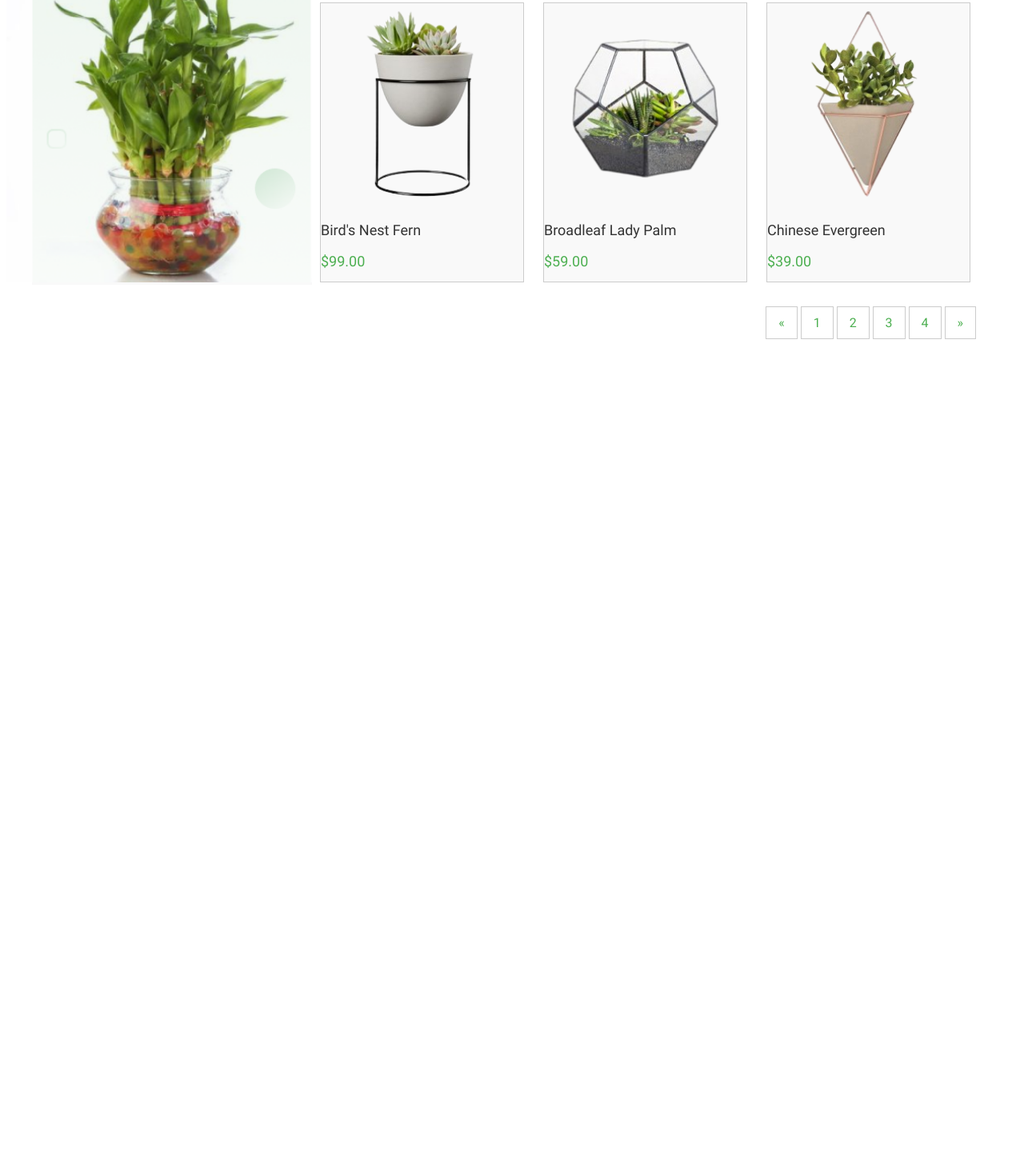
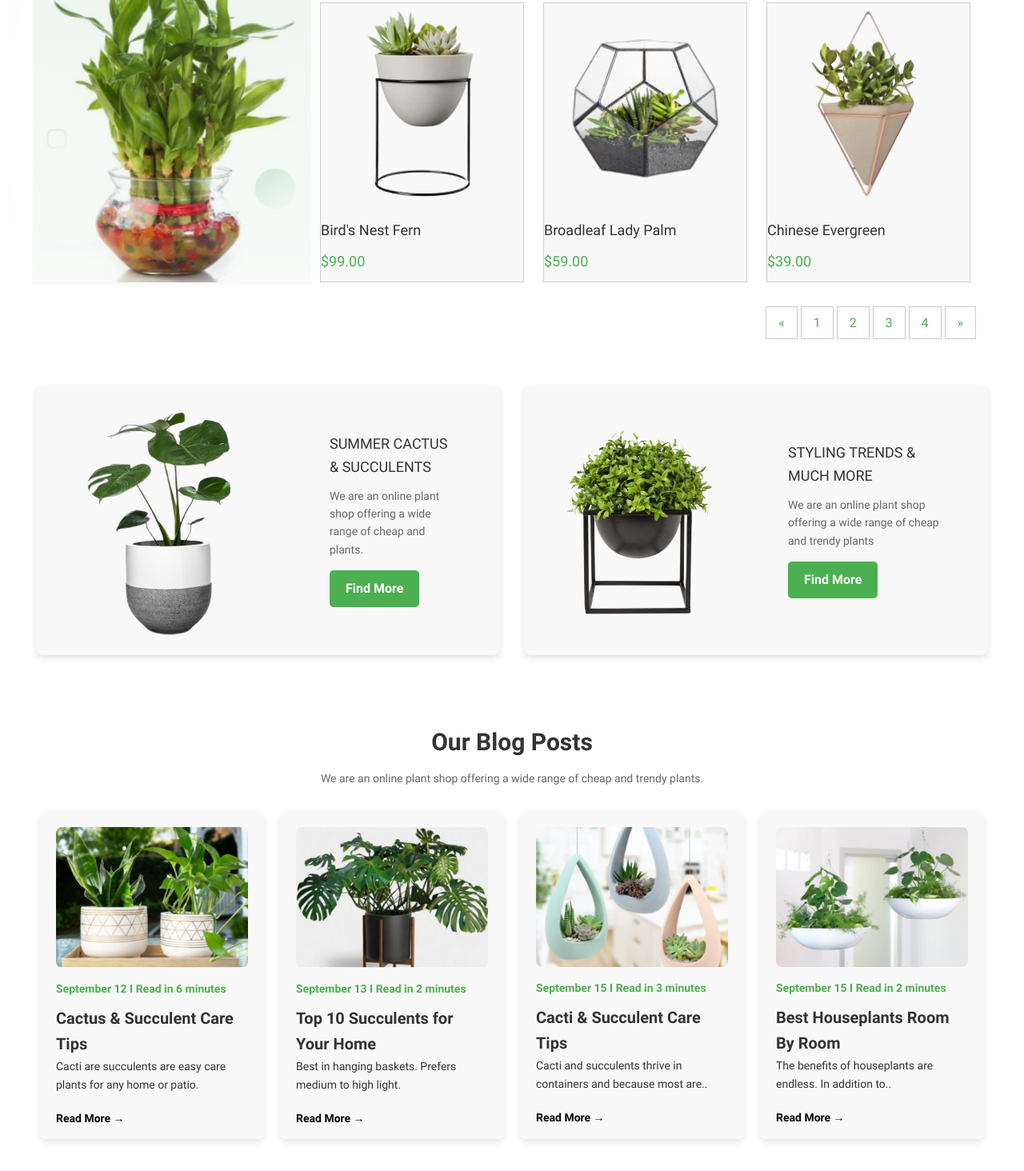
Before and after one commit to Oleksandra837/project_1, a plain HTML site: page index.html in a window 1280 px wide. Shown: the part 1495-2959 px from the top of the page at 80% size. Before the commit the page ends 1931 px from the top, so only its background shows below. Drawn offline with Linux system fonts and the light colour scheme; files whose address does not match are found by name; a web font is replaced by a local one.

Commit message:
Added new images and update index.html and styles.css

```diff
--- a/css/styles.css
+++ b/css/styles.css
@@ -423,7 +423,6 @@ color: #666;
 .product-card:hover {
     transform: scale(1.05);
     box-shadow: 0 4px 8px rgba(0, 0, 0, 0.2);
-
 }
 
 /* Панель фільтру і сортування */
@@ -472,3 +471,134 @@ color: #666;
     display: table;
     clear: both;
 }
+
+.promo-section {
+    display: flex;
+    justify-content: center;
+    gap: 20px;
+    padding: 40px 0;
+    background-color: white;
+}
+
+.promo-banner {
+    display: flex;
+    align-items: center;
+    gap: 20px;
+    width: 100%;
+    max-width: 580px;
+    background-color: #f9f9f9;
+    border-radius: 8px;
+    padding: 20px;
+    box-shadow: 0 4px 8px rgba(0, 0, 0, 0.1);
+    margin: 5px;
+}
+
+.promo-banner img {
+    width: 300px;
+    position: relative;
+    top: 80px;
+    margin-top: -150px;
+    border-radius: 8px;
+}
+
+.promo-content {
+    padding: 40px;
+}
+
+.promo-content h3 {
+    font-size: 18px;
+    margin-bottom: 10px;
+    color: #333;
+}
+
+.promo-content p {
+    color: #666;
+    font-size: 14px;
+    margin-bottom: 15px;
+}
+
+.promo-btn {
+    display: inline-block;
+    padding: 10px 20px;
+    background-color: #4CAF50;
+    color: #fff;
+    text-decoration: none;
+    border-radius: 5px;
+    font-weight: bold;
+}
+
+.blog-posts {
+    text-align: center;
+    padding: 40px 20px;
+    background-color: white;
+}
+
+.blog-posts h2 {
+    font-size: 30px;
+    font-weight: bold;
+    margin-bottom: 10px;
+}
+
+.blog-posts p {
+    color: #666;
+    font-size: 14px;
+    margin-bottom: 30px;
+}
+
+.blog-grid {
+    display: flex;
+    flex-wrap: wrap;
+    gap: 20px;
+    justify-content: center;
+}
+
+.blog-card {
+    width: 280px;
+    background-color: #f9f9f9f9;
+    border-radius: 8px;
+    box-shadow: 0 4px 8px rgba(0, 0, 0, 0.1);
+    padding: 20px;
+    text-align: left;
+    display: flex;
+    flex-direction: column;
+    justify-content: space-between;
+    height: 410px;
+}
+
+.blog-card img {
+    width: 100%;
+    border-radius: 8px;
+    margin-bottom: 15px;
+}
+
+.blog-card .date {
+    font-size: 14px;
+    color: #4CAF50;
+    margin-bottom: 10px;
+}
+
+.blog-card h3 {
+    font-size: 20px;
+    font-weight: bolder;
+    margin-bottom: 10px;
+    color: #333;
+    min-height: 55px;
+}
+
+.blog-card h4 {
+    font-size: 14px;
+    margin-bottom: 15px;
+    color: #333;
+    min-height: 50px;
+    overflow: hidden;
+    text-overflow: ellipsis;
+    display: -webkit-box;
+    -webkit-line-clamp: 2;
+}
+
+.blog-card p {
+    color: black;
+    font-weight: bold;
+    cursor: pointer;
+    margin-top: auto;
+}
--- a/index.html
+++ b/index.html
@@ -146,5 +146,57 @@
         </div>
     </section>
 </div>
+<section class="promo-section">
+    <div class="promo-banner">
+        <img src="images/image_10.png" alt="Summer Cactus & Succulents">
+        <div class="promo-content">
+            <h3>SUMMER CACTUS &  SUCCULENTS</h3>
+            <p>We are an online plant shop offering a wide range of cheap and plants.</p>
+            <a href="#" class="promo-btn">Find More</a>
+        </div>
+    </div>
+    <div class="promo-banner">
+        <img src="images/image_11.png" alt="Styling Trends & Much More">
+        <div class="promo-content">
+            <h3>STYLING TRENDS & MUCH MORE</h3>
+            <p>We are an online plant shop offering a wide range of cheap and trendy plants</p>
+            <a href="#" class="promo-btn">Find More</a>
+        </div>
+    </div>
+</section>
+<section class="blog-posts">
+    <h2>Our Blog Posts</h2>
+    <p>We are an online plant shop offering a wide range of cheap and trendy plants.</p>
+    <div class="blog-grid">
+        <div class="blog-card">
+            <img src="images/image_12.png" alt="Post 1">
+            <p class="date">September 12 I Read in 6 minutes</p>
+            <h3>Cactus & Succulent Care Tips</h3>
+            <h4>Cacti are succulents are easy care plants for any home or patio. </h4>
+            <p>Read More →</p>
+        </div>
+        <div class="blog-card">
+            <img src="images/image_13.png" alt="Post 2">
+            <p class="date">September 13 I Read in 2 minutes</p>
+            <h3>Top 10 Succulents for Your Home</h3>
+            <h4>Best in hanging baskets. Prefers medium to high light.</h4>
+            <p>Read More →</p>
+        </div>
+        <div class="blog-card">
+            <img src="images/image_14.png" alt="Post 3">
+            <p class="date">September 15 I Read in 3 minutes</p>
+            <h3>Cacti & Succulent Care Tips</h3>
+            <h4>Cacti and succulents thrive in containers and because most are..</h4>
+            <p>Read More →</p>
+        </div>
+        <div class="blog-card">
+            <img src="images/image_15.png" alt="Post 4">
+            <p class="date">September 15 I Read in 2 minutes</p>
+            <h3>Best Houseplants Room By Room</h3>
+            <h4>The benefits of houseplants are endless. In addition to..</h4>
+            <p>Read More →</p>
+        </div>
+    </div>
+</section>
 </body>
 </html>
```
Also changed, not shown: images/image_10.png (added), images/image_11.png (added), images/image_12.png (added), images/image_13.png (added), images/image_14.png (added), images/image_15.png (added).
